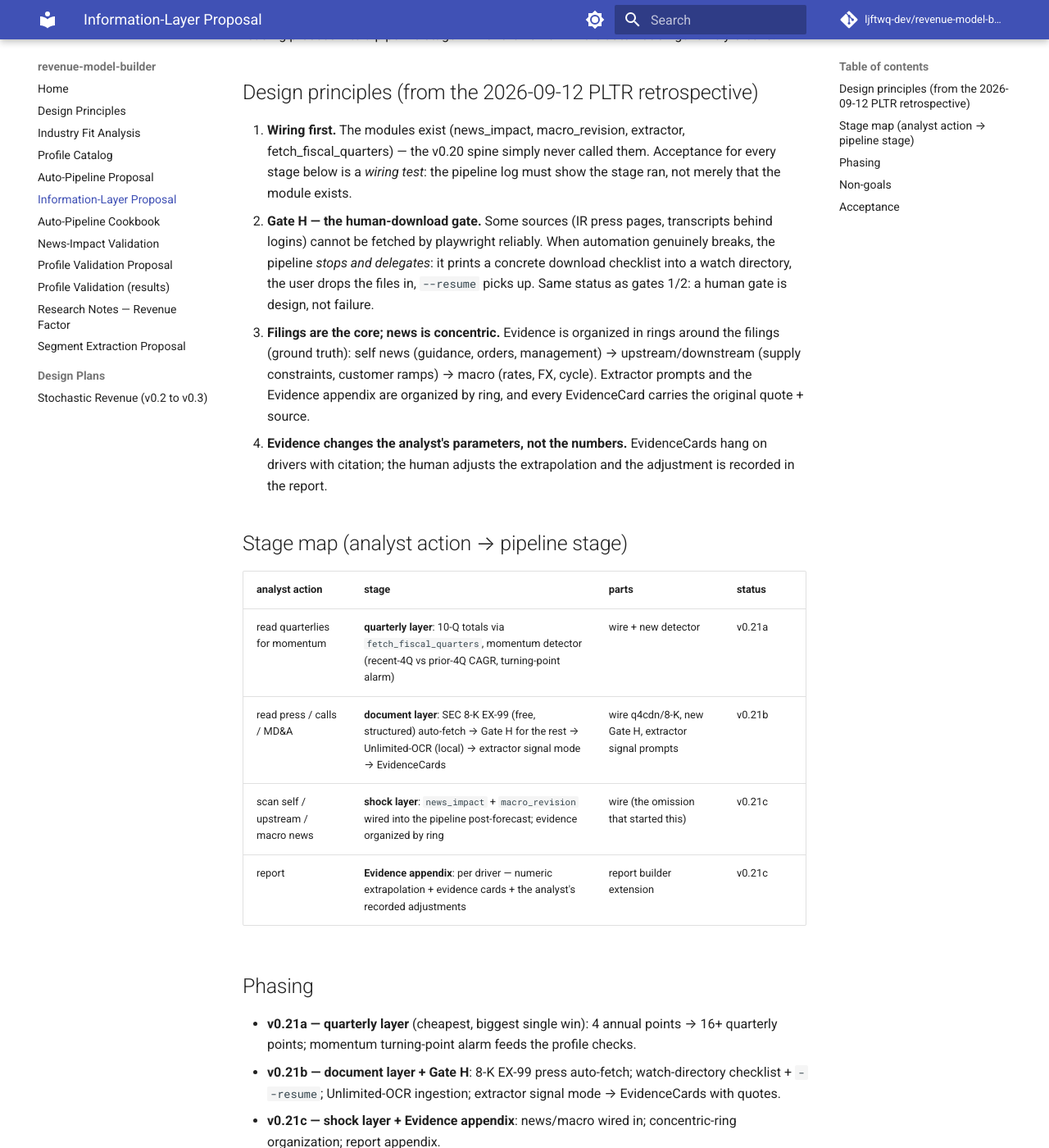
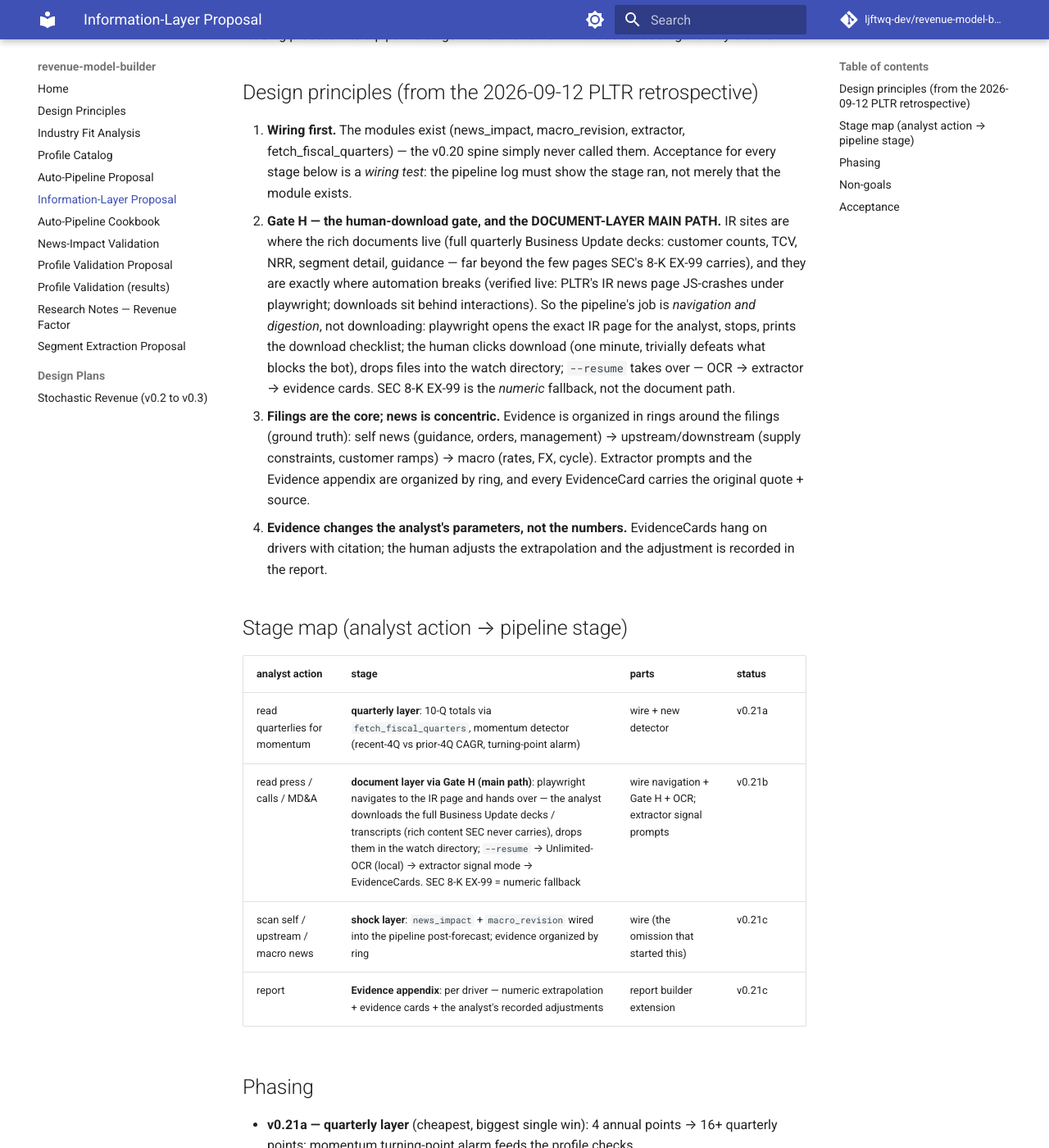
Before and after one commit to ljftwq-dev/revenue-model-builder, an MkDocs documentation site: the page built from docs/proposal-information-layer.md, in a window 1280 px wide and 1400 px high, scrolled down 294 px. Shown: the whole window at 82% size. Built offline with MkDocs 1.6.1 and Material for MkDocs 9.7.7, drawn with Linux system fonts in a browser that asks for light colours; comment, search, counter and statistics services are not loaded.

Commit message:
docs(proposal): Gate H promoted to document-layer main path
User correction: SEC 8-K EX-99 carries only thin press summaries — the
rich documents (full quarterly Business Update decks: customers, TCV,
NRR, segment detail, guidance) live on IR sites where automation breaks
(JS-crash verified live). Division of labor: machine navigates +
digests, human clicks download. 8-K demoted to numeric fallback.

```diff
--- a/docs/proposal-information-layer.md
+++ b/docs/proposal-information-layer.md
@@ -15,12 +15,18 @@ stage — with the human where automation genuinely breaks.
    called them. Acceptance for every stage below is a *wiring test*: the
    pipeline log must show the stage ran, not merely that the module
    exists.
-2. **Gate H — the human-download gate.** Some sources (IR press pages,
-   transcripts behind logins) cannot be fetched by playwright reliably.
-   When automation genuinely breaks, the pipeline *stops and delegates*:
-   it prints a concrete download checklist into a watch directory,
-   the user drops the files in, `--resume` picks up. Same status as
-   gates 1/2: a human gate is design, not failure.
+2. **Gate H — the human-download gate, and the DOCUMENT-LAYER MAIN PATH.**
+   IR sites are where the rich documents live (full quarterly Business
+   Update decks: customer counts, TCV, NRR, segment detail, guidance —
+   far beyond the few pages SEC's 8-K EX-99 carries), and they are
+   exactly where automation breaks (verified live: PLTR's IR news page
+   JS-crashes under playwright; downloads sit behind interactions).
+   So the pipeline's job is *navigation and digestion*, not downloading:
+   playwright opens the exact IR page for the analyst, stops, prints the
+   download checklist; the human clicks download (one minute, trivially
+   defeats what blocks the bot), drops files into the watch directory;
+   `--resume` takes over — OCR → extractor → evidence cards. SEC 8-K
+   EX-99 is the *numeric* fallback, not the document path.
 3. **Filings are the core; news is concentric.** Evidence is organized
    in rings around the filings (ground truth): self news (guidance,
    orders, management) → upstream/downstream (supply constraints,
@@ -36,7 +42,7 @@ stage — with the human where automation genuinely breaks.
 | analyst action | stage | parts | status |
 |---|---|---|---|
 | read quarterlies for momentum | **quarterly layer**: 10-Q totals via `fetch_fiscal_quarters`, momentum detector (recent-4Q vs prior-4Q CAGR, turning-point alarm) | wire + new detector | v0.21a |
-| read press / calls / MD&A | **document layer**: SEC 8-K EX-99 (free, structured) auto-fetch → Gate H for the rest → Unlimited-OCR (local) → extractor signal mode → EvidenceCards | wire q4cdn/8-K, new Gate H, extractor signal prompts | v0.21b |
+| read press / calls / MD&A | **document layer via Gate H (main path)**: playwright navigates to the IR page and hands over — the analyst downloads the full Business Update decks / transcripts (rich content SEC never carries), drops them in the watch directory; `--resume` → Unlimited-OCR (local) → extractor signal mode → EvidenceCards. SEC 8-K EX-99 = numeric fallback | wire navigation + Gate H + OCR; extractor signal prompts | v0.21b |
 | scan self / upstream / macro news | **shock layer**: `news_impact` + `macro_revision` wired into the pipeline post-forecast; evidence organized by ring | wire (the omission that started this) | v0.21c |
 | report | **Evidence appendix**: per driver — numeric extrapolation + evidence cards + the analyst's recorded adjustments | report builder extension | v0.21c |
 
```
